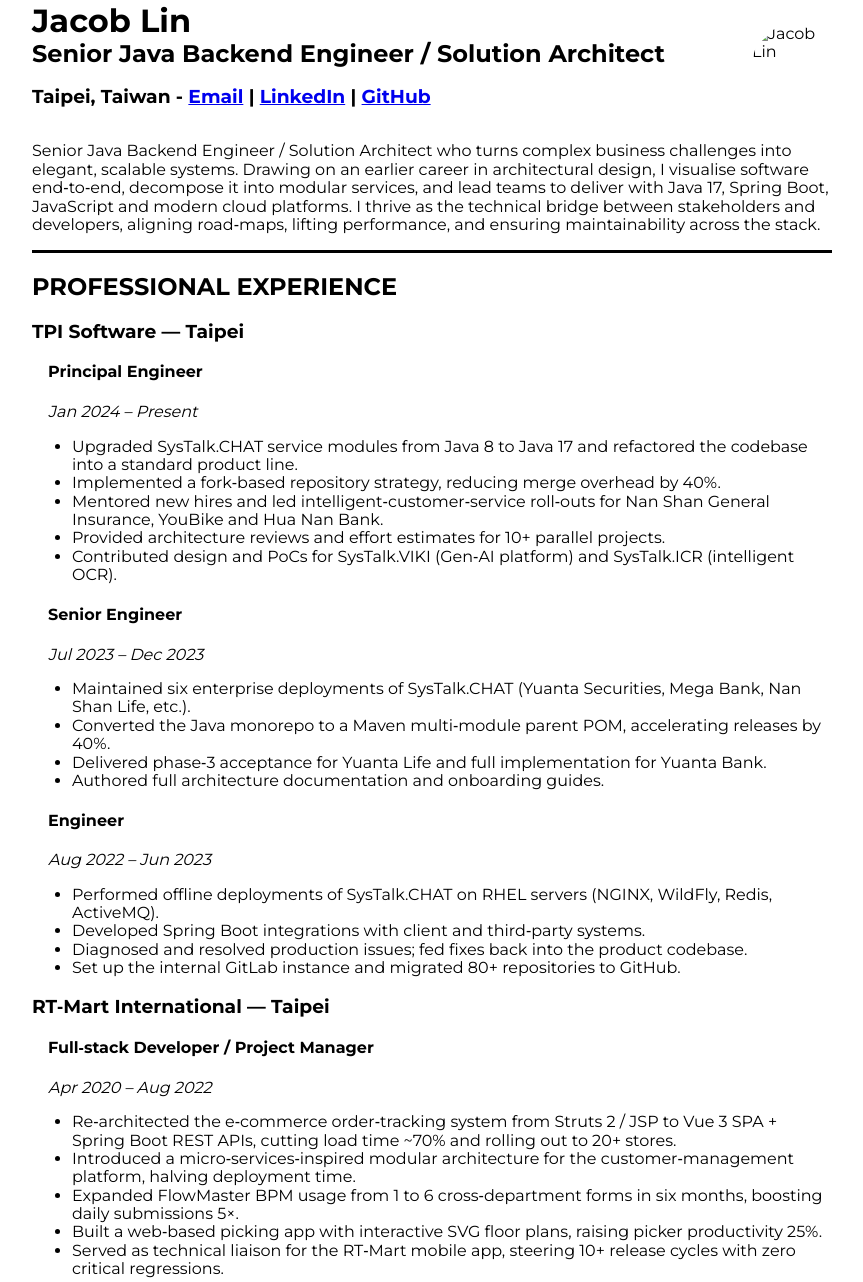
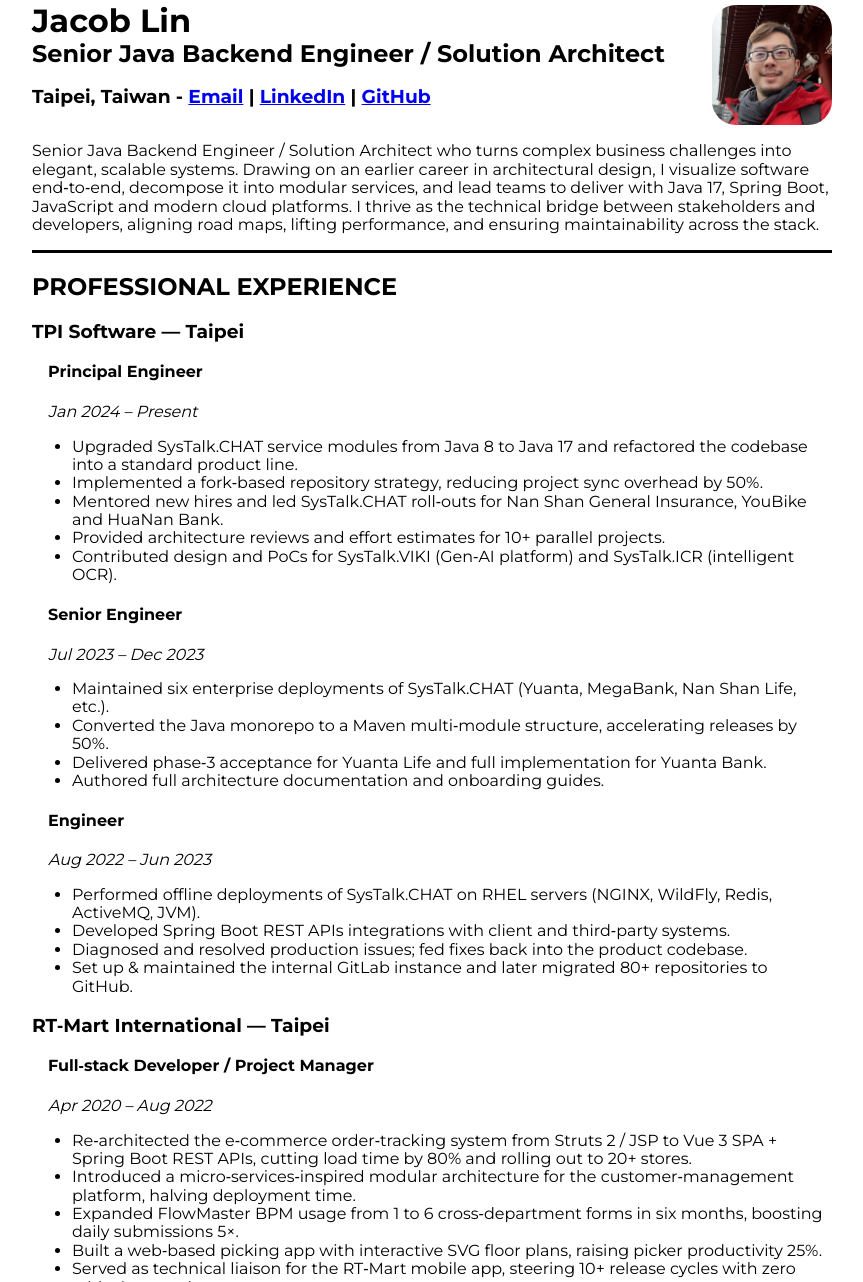
Before and after one commit to jacoblindev/resume, a plain HTML site: page index.html in a window 1280 px wide. Shown: the part 65-1347 px from the top of the page, without its empty margins (208-1071 px from the left). Drawn offline with nearby package versions, Linux system fonts and the light colour scheme.

Commit message:
[feat]: update profile summary and enhance avatar size for improved presentation

```diff
--- a/index.html
+++ b/index.html
@@ -43,7 +43,7 @@
             name: 'Jacob Lin',
             title: 'Senior Java Backend Engineer / Solution Architect',
             location: 'Taipei, Taiwan',
-            summary: 'Senior Java Backend Engineer / Solution Architect who turns complex business challenges into elegant, scalable systems. Drawing on an earlier career in architectural design, I visualise software end‑to‑end, decompose it into modular services, and lead teams to deliver with Java 17, Spring Boot, JavaScript and modern cloud platforms. I thrive as the technical bridge between stakeholders and developers, aligning road‑maps, lifting performance, and ensuring maintainability across the stack.',
+            summary: 'Senior Java Backend Engineer / Solution Architect who turns complex business challenges into elegant, scalable systems. Drawing on an earlier career in architectural design, I visualize software end‑to‑end, decompose it into modular services, and lead teams to deliver with Java 17, Spring Boot, JavaScript and modern cloud platforms. I thrive as the technical bridge between stakeholders and developers, aligning road maps, lifting performance, and ensuring maintainability across the stack.',
             experience: [
                 {
                     company: 'TPI Software',
@@ -55,8 +55,8 @@
                             period: 'Jan 2024 – Present',
                             bullets: [
                                 'Upgraded SysTalk.CHAT service modules from Java 8 to Java 17 and refactored the codebase into a standard product line.',
-                                'Implemented a fork‑based repository strategy, reducing merge overhead by 40%.',
-                                'Mentored new hires and led intelligent‑customer‑service roll‑outs for Nan Shan General Insurance, YouBike and Hua Nan Bank.',
+                                'Implemented a fork‑based repository strategy, reducing project sync overhead by 50%.',
+                                'Mentored new hires and led SysTalk.CHAT roll‑outs for Nan Shan General Insurance, YouBike and HuaNan Bank.',
                                 'Provided architecture reviews and effort estimates for 10+ parallel projects.',
                                 'Contributed design and PoCs for SysTalk.VIKI (Gen‑AI platform) and SysTalk.ICR (intelligent OCR).'
                             ]
@@ -65,8 +65,8 @@
                             title: 'Senior Engineer',
                             period: 'Jul 2023 – Dec 2023',
                             bullets: [
-                                'Maintained six enterprise deployments of SysTalk.CHAT (Yuanta Securities, Mega Bank, Nan Shan Life, etc.).',
-                                'Converted the Java monorepo to a Maven multi‑module parent POM, accelerating releases by 40%.',
+                                'Maintained six enterprise deployments of SysTalk.CHAT (Yuanta, MegaBank, Nan Shan Life, etc.).',
+                                'Converted the Java monorepo to a Maven multi‑module structure, accelerating releases by 50%.',
                                 'Delivered phase‑3 acceptance for Yuanta Life and full implementation for Yuanta Bank.',
                                 'Authored full architecture documentation and onboarding guides.'
                             ]
@@ -75,10 +75,10 @@
                             title: 'Engineer',
                             period: 'Aug 2022 – Jun 2023',
                             bullets: [
-                                'Performed offline deployments of SysTalk.CHAT on RHEL servers (NGINX, WildFly, Redis, ActiveMQ).',
-                                'Developed Spring Boot integrations with client and third‑party systems.',
+                                'Performed offline deployments of SysTalk.CHAT on RHEL servers (NGINX, WildFly, Redis, ActiveMQ, JVM).',
+                                'Developed Spring Boot REST APIs integrations with client and third‑party systems.',
                                 'Diagnosed and resolved production issues; fed fixes back into the product codebase.',
-                                'Set up the internal GitLab instance and migrated 80+ repositories to GitHub.'
+                                'Set up & maintained the internal GitLab instance and later migrated 80+ repositories to GitHub.'
                             ]
                         }
                     ]
@@ -92,7 +92,7 @@
                             title: 'Full‑stack Developer / Project Manager',
                             period: 'Apr 2020 – Aug 2022',
                             bullets: [
-                                'Re‑architected the e‑commerce order‑tracking system from Struts 2 / JSP to Vue 3 SPA + Spring Boot REST APIs, cutting load time ~70% and rolling out to 20+ stores.',
+                                'Re‑architected the e‑commerce order‑tracking system from Struts 2 / JSP to Vue 3 SPA + Spring Boot REST APIs, cutting load time by 80% and rolling out to 20+ stores.',
                                 'Introduced a micro‑services‑inspired modular architecture for the customer‑management platform, halving deployment time.',
                                 'Expanded FlowMaster BPM usage from 1 to 6 cross‑department forms in six months, boosting daily submissions 5×.',
                                 'Built a web‑based picking app with interactive SVG floor plans, raising picker productivity 25%.',
@@ -103,7 +103,7 @@
                 }
             ],
             skills: [
-                'Java 17 / 21',
+                'Java 17 / 21, JavaScript',
                 'Spring Boot 3, Vue 3',
                 'PostgreSQL / MongoDB / Redis',
                 'Docker / Kubernetes / GCP (Associate Cloud Engineer)',
@@ -145,30 +145,30 @@
                             period: '2024 年 1 月 – 至今',
                             bullets: [
                                 '將 SysTalk.CHAT 核心模組由 Java 8 升級至 Java 17，並重構為標準化產品線。',
-                                '推行 fork‑based repository 策略，核心功能同步工時降低 40%。',
+                                '推行 fork‑based repository 策略，核心功能同步工時降低 50%。',
                                 '指導新人並帶領團隊交付南山產險、YouBike、華南銀行等智能客服專案。',
                                 '為 10+ 客製需求提供架構評估與時程估算。',
-                                '參與 SysTalk.VIKI 生成式 AI 平台與 SysTalk.ICR 智能 OCR 方案設計。'
+                                '參與 SysTalk.VIKI 生成式 AI 平台與 SysTalk.ICR 智能 OCR 方案設計規劃。'
                             ]
                         },
                         {
                             title: '資深工程師 (Senior Engineer)',
                             period: '2023 年 7 月 – 2023 年 12 月',
                             bullets: [
-                                '維運 SysTalk.CHAT 於元大證券、兆豐銀行、南山人壽等 6 家企業環境。',
-                                '將 Monorepo 改造為 Maven Multi‑Module + Parent POM，發版時間縮短 40%。',
+                                '維運 SysTalk.CHAT 於元大、兆豐、南山等 6 家企業環境。',
+                                '將 Monorepo 改造為 Maven Multi‑Module 架構，包版時間縮短 50%。',
                                 '完成元大人壽三期與元大銀行全案驗收。',
-                                '撰寫完整產品架構文件並培訓新成員。'
+                                '撰寫完整產品架構文件並培訓新進成員。'
                             ]
                         },
                         {
                             title: '工程師 (Engineer)',
                             period: '2022 年 8 月 – 2023 年 6 月',
                             bullets: [
-                                '於 RHEL 環境離線部署 SysTalk.CHAT（NGINX、WildFly、Redis、ActiveMQ、JRE）。',
+                                '於 RHEL 環境離線部署 SysTalk.CHAT（NGINX、WildFly、Redis、ActiveMQ、JVM）。',
                                 '使用 Spring Boot 開發 API，串接客戶核心系統與第三方平台。',
-                                '處理線上問題並回饋修補至產品代碼庫。',
-                                '建置內部 GitLab，後續遷移 80+ 儲存庫至 GitHub。'
+                                '處理線上問題並回饋修補至產品源碼庫。',
+                                '建置維運內部 GitLab，後續遷移 80+ 儲存庫至 GitHub。'
                             ]
                         }
                     ]
@@ -182,18 +182,18 @@
                             title: '全端工程師 / 專案經理',
                             period: '2020 年 4 月 – 2022 年 8 月',
                             bullets: [
-                                '將 Struts 2 / JSP 電商訂單追蹤系統重構為 Vue 3 SPA + Spring Boot REST API，頁面速度提升 70%，布署至 20+ 門市。',
-                                '導入微服務化模組架構，部署時間減半。',
-                                '半年內將 FlowMaster BPM 流程由 1 張表單擴增至 6 張、跨多部門，日提交流程量提升 5 倍。',
+                                '將 Struts 2 / JSP 電商訂單追蹤系統重構為 Vue 3 SPA + Spring Boot REST API，頁面速度提升 80%，部署至 20+ 門市。',
+                                '導入微服務化模組架構，開發部署時間減半。',
+                                '半年內將 FlowMaster BPM 流程由 1 張表單擴增至 6 張、跨多部門，日使用量提升 5 倍。',
                                 '開發互動式 SVG 倉儲平面圖揀貨工具，揀貨效率提升 25%。',
-                                '擔任 RT‑Mart 行動 App 技術橋梁，協調 10+ 版次皆零重大回歸問題。'
+                                '擔任 RT‑Mart 行動 App 技術橋梁，協調 10+ 更版皆無重大問題。'
                             ]
                         }
                     ]
                 }
             ],
             skills: [
-                'Java 17 / 21',
+                'Java 17 / 21, JavaScript',
                 'Spring Boot 3, Vue 3',
                 'PostgreSQL / MongoDB / Redis',
                 'Docker / Kubernetes / GCP (Associate Cloud Engineer)',
@@ -256,8 +256,7 @@
                             <span><a :href="r.contact.github" target="_blank">GitHub</a></span>
                         </h3>
                     </div>
-                    <!-- replace the src with your actual photo -->
-                    <img alt="Jacob Lin" class="avatar" src="images/jacob-photo.jpg">
+                    <img alt="Jacob Lin" class="avatar" src="images/jacob-profile.jpg">
                 </header>
 
                 <section id="summary">
--- a/style.css
+++ b/style.css
@@ -75,9 +75,9 @@ button:hover {
 .name-block h1, .name-block h2 { margin: 0; }
 
 .avatar {
-    width: 80px;
-    height: 80px;
-    border-radius: 50%;
+    width: 120px;
+    height: 120px;
+    border-radius: 20%;
     object-fit: cover;
 }
 
@@ -93,10 +93,14 @@ button:hover {
 
 @media print {
     @page {
-        margin: 0.35in;
+        margin: 0.35in 0.5in;
     }
 
-    .company > .role-block {
+    section:not(:first-of-type) {
+        border-top: unset;
+    }
+
+    .role-block {
         page-break-inside: avoid;
     }
 
```
Also changed, not shown: images/jacob-profile.jpg (added).
